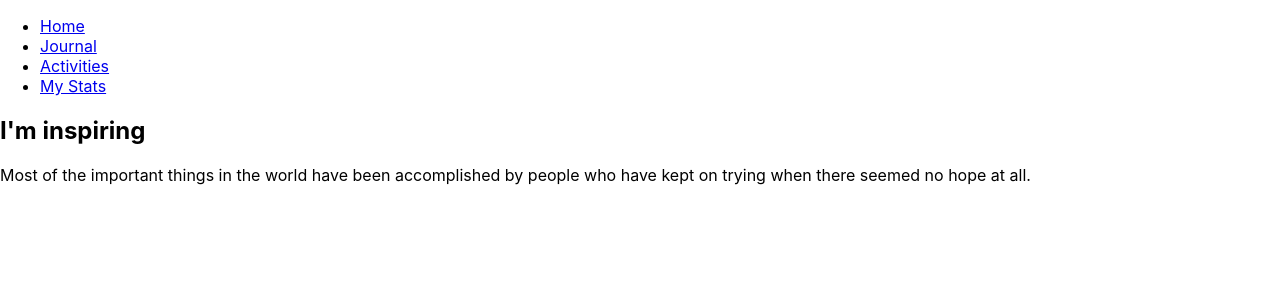
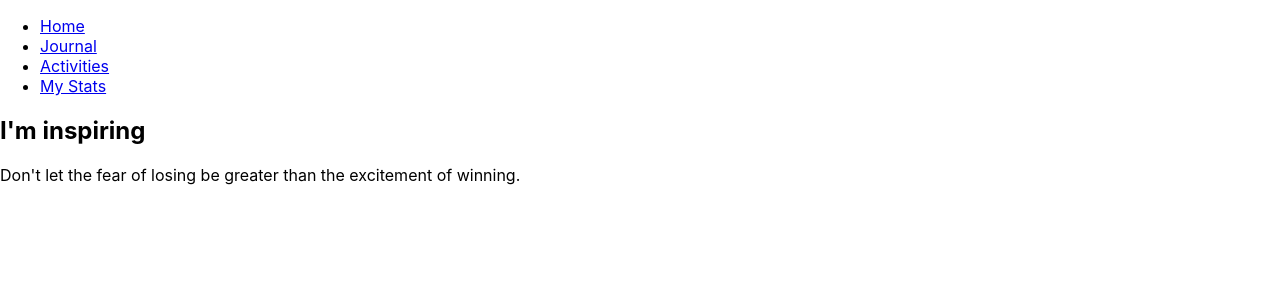
Before and after one commit to fatpav/code-br-, a React (Create React App) app in the folder code_br_client_side/: page /inspire in a window 1280 px wide. Shown: the top 300 px of the page. Built offline with nearby package versions, Linux system fonts and the light colour scheme.

Commit message:
Trying to add button to get new inspiring quote (Inspire Component)

```diff
--- a/code_br_client_side/src/components/Inspire.js
+++ b/code_br_client_side/src/components/Inspire.js
@@ -22,16 +22,21 @@ const Inspire = () => {
         "Success is not an accident, success is a choice"
     ]
 
-    // function getRandomQuote () {
+    function getRandomQuote () {
         const randomQuote = inspoQuotes[Math.floor(Math.random()*inspoQuotes.length)]
-        // return randomQuote.value
-    // }
+        return randomQuote
+    }
+
     // console.log(getRandomQuote());
 
     return (
         <>
         <h2>I'm inspiring</h2>
-        <p>{randomQuote}</p>
+        <p>{getRandomQuote()}</p>
+            {/* <form>
+            <input onClick={getRandomQuote} type="submit"> New Quote</input>
+            </form> */}
+
 
         </>
     )
```
Also changed, not shown: 1 other file (tests, documents, lock files or other folders).
